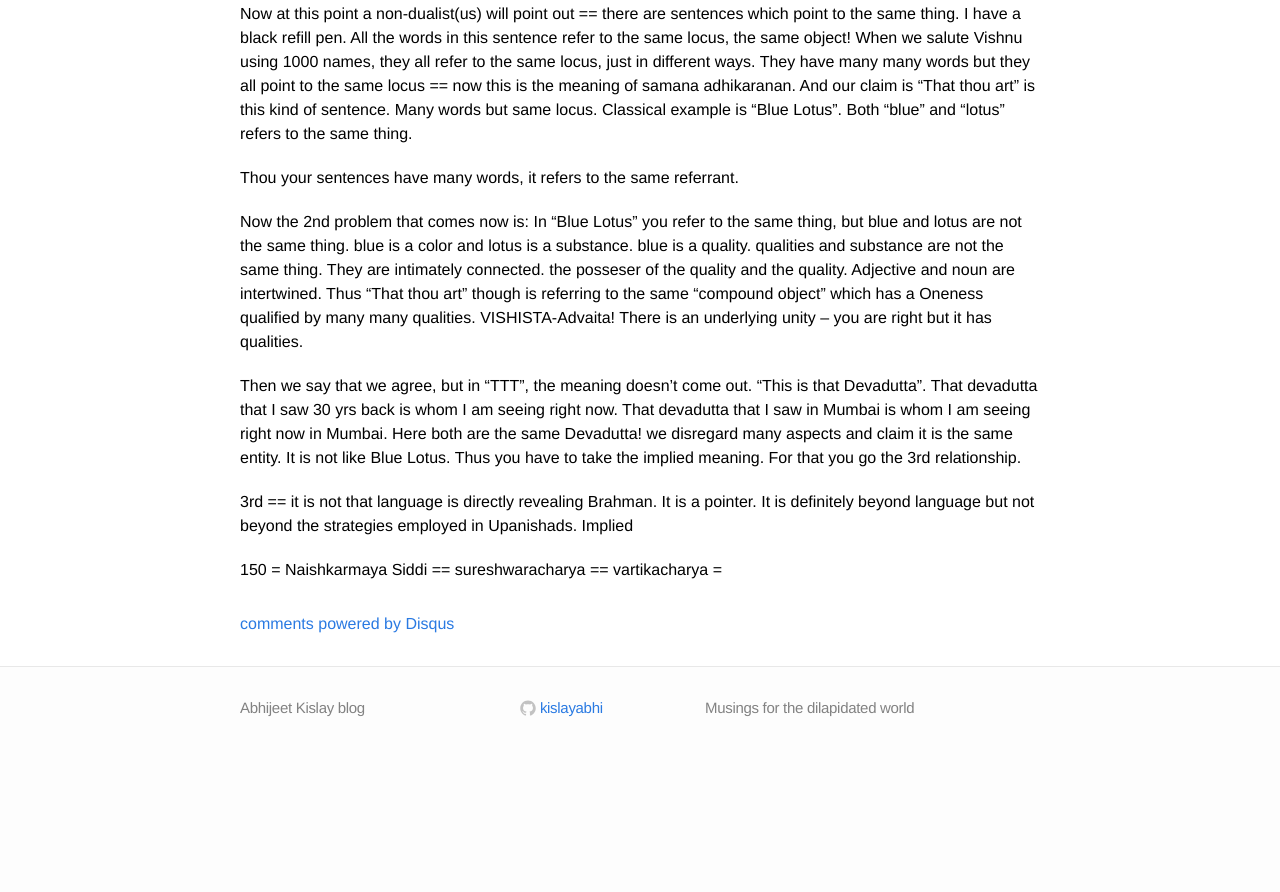
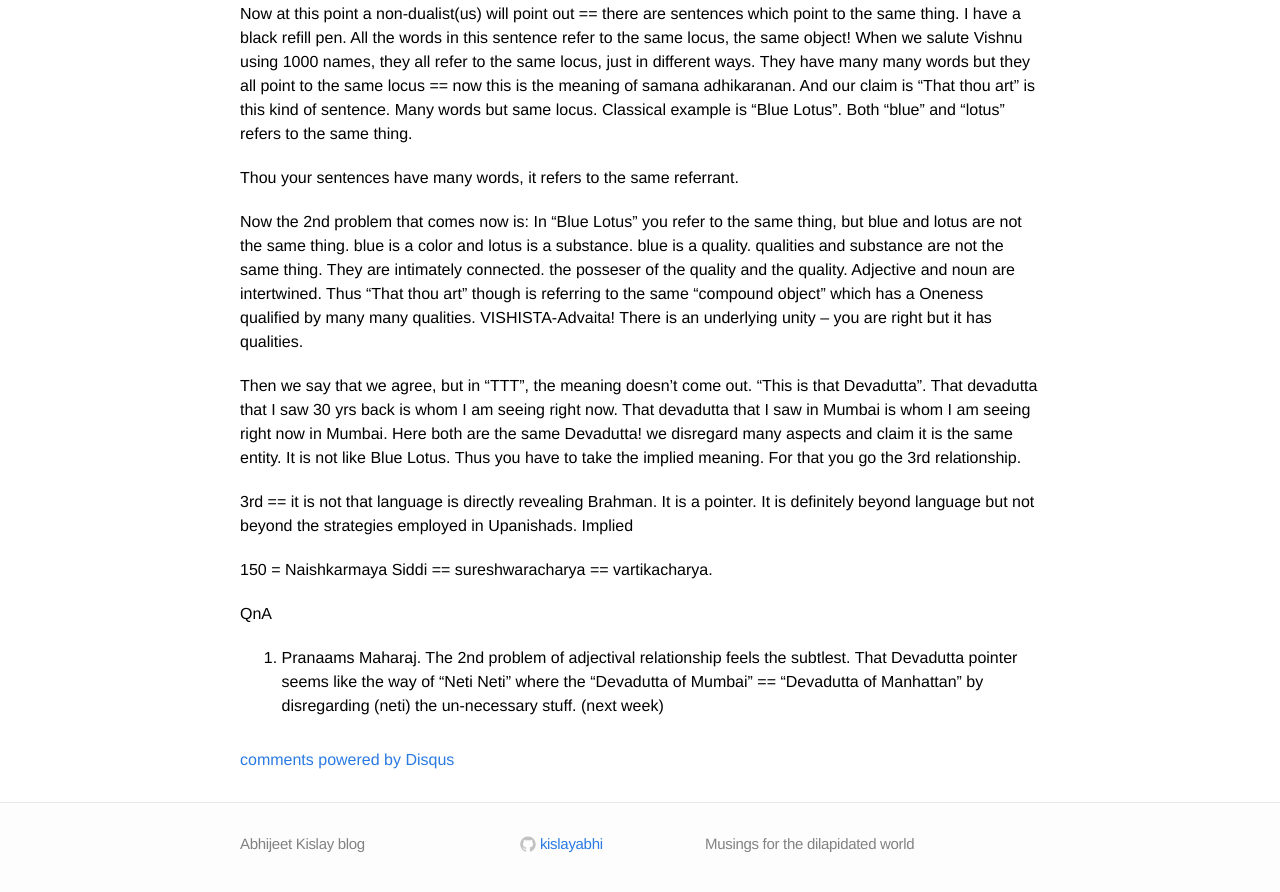
Before and after one commit to kislayabhi/kislayabhi.github.io, a Jekyll site: the page built from _posts/2021-3-3-Lecture-Summaries.md, in a window 1280 px wide and 900 px high, scrolled down 8771 px. Shown: the top 892 px of the window. Built offline with Jekyll 4.4.1, drawn with Linux system fonts in a browser that asks for light colours; comment, search, counter and statistics services are not loaded; before the commit the page ends 9535 px from its top, so only the background shows below that.

Commit message:
Update 2021-3-3-Lecture-Summaries.md

```diff
--- a/_posts/2021-3-3-Lecture-Summaries.md
+++ b/_posts/2021-3-3-Lecture-Summaries.md
@@ -229,4 +229,9 @@ Then we say that we agree, but in "TTT", the meaning doesn't come out. "This is
 
 
 
-150 = Naishkarmaya Siddi == sureshwaracharya == vartikacharya =
+150 = Naishkarmaya Siddi == sureshwaracharya == vartikacharya.
+
+
+QnA
+
+1. Pranaams Maharaj. The 2nd problem of adjectival relationship feels the subtlest. That Devadutta pointer seems like the way of "Neti Neti" where the "Devadutta of Mumbai" == "Devadutta of Manhattan" by disregarding (neti) the un-necessary stuff. (next week)
```
